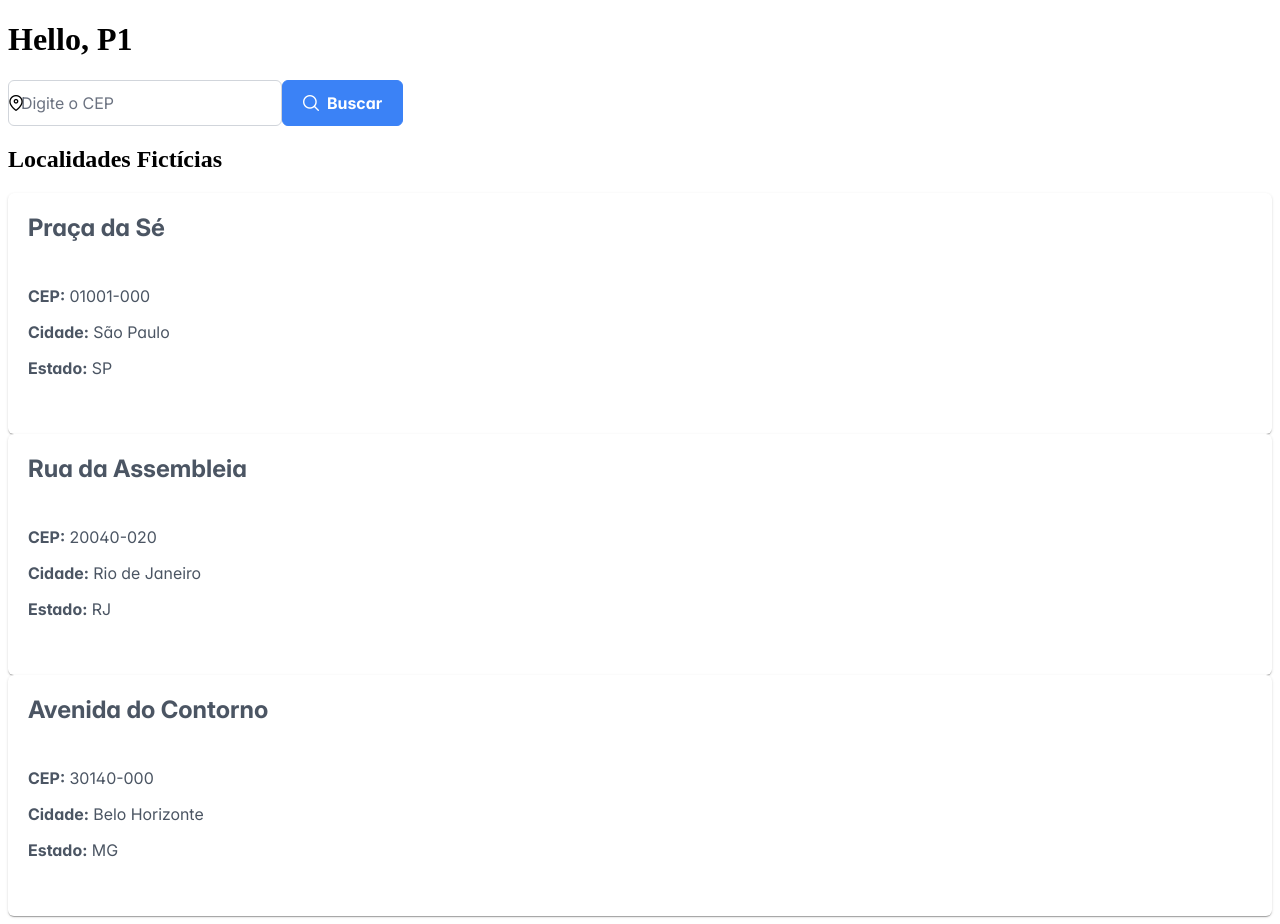
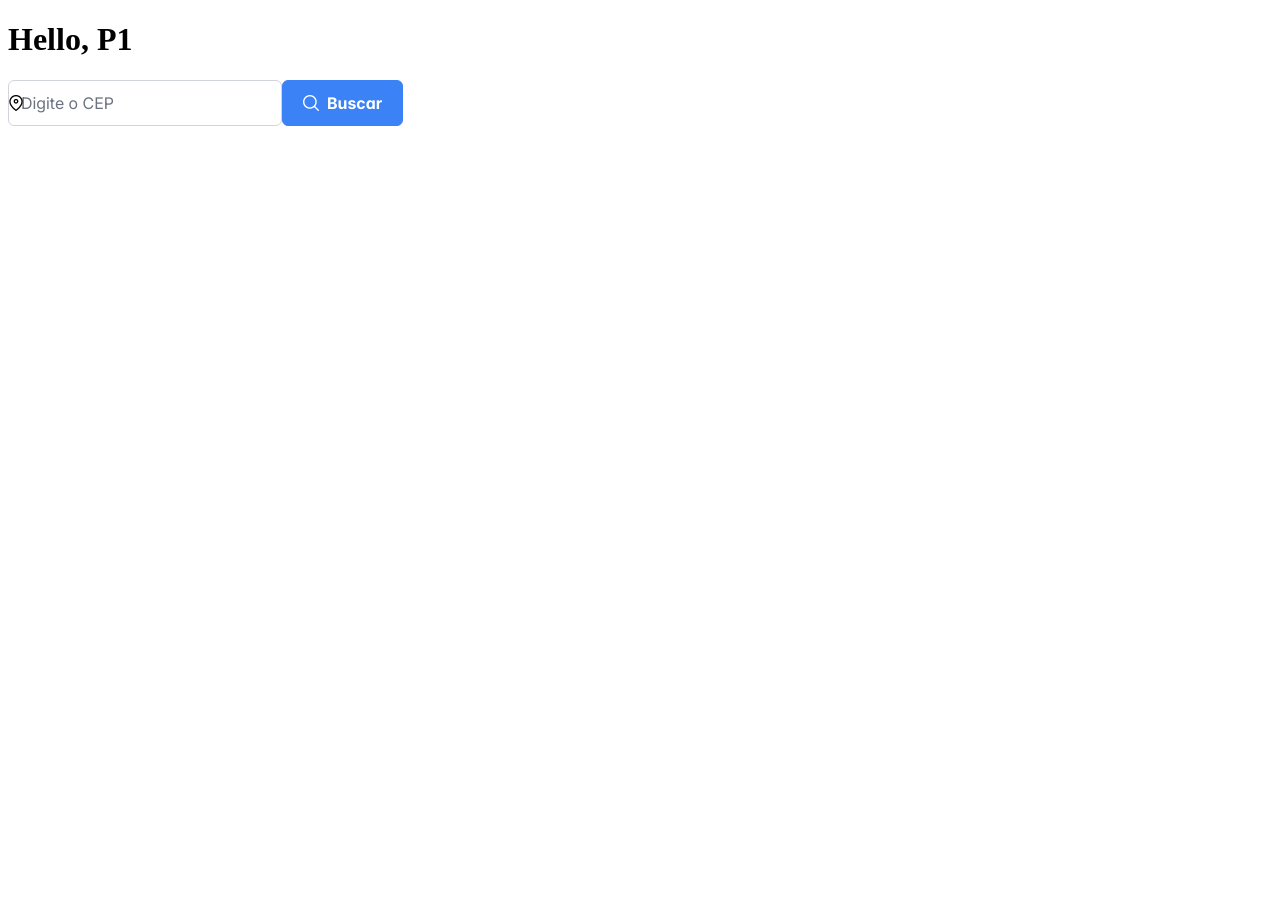
Before and after one commit to MateusGit123/CEP-P1, a React (Vite) app: page / in a window 1280 px wide. After the commit the page ends 800 px from the top, so only its background shows below. Built offline with nearby package versions, Linux system fonts and the light colour scheme.

Commit message:
feat(p1): exibe localidades reais

```diff
--- a/src/App.jsx
+++ b/src/App.jsx
@@ -1,13 +1,19 @@
-import React from 'react';
+import React, { useState } from 'react';
 import Busca from './components/Busca';
 import LocalidadeLista from './components/LocalidadeLista';
 
 function App() {
+  const [localidades, setLocalidades] = useState([]);
+
+  const adicionarLocalidade = (nova) => {
+    setLocalidades((atual) => [nova, ...atual]);
+  };
+
   return (
     <div className="p-4">
       <h1>Hello, P1</h1>
-      <Busca />
-      <LocalidadeLista />
+      <Busca aoBuscar={adicionarLocalidade} />
+      <LocalidadeLista localidades={localidades} />
     </div>
   );
 }
--- a/src/components/Busca.jsx
+++ b/src/components/Busca.jsx
@@ -3,7 +3,7 @@ import { InputText } from 'primereact/inputtext';
 import { Button } from 'primereact/button';
 import axios from 'axios';
 
-function Busca() {
+function Busca({ aoBuscar }) {
   const [cep, setCep] = useState('');
 
   const buscarCep = async () => {
@@ -21,10 +21,12 @@ function Busca() {
         alert('CEP não encontrado.');
       } else {
         console.log('Dados recebidos da API:', response.data);
+        aoBuscar(response.data); // envia os dados para o App
+        setCep(''); // limpa o campo
       }
     } catch (error) {
-      alert('Erro ao buscar o CEP. Verifique sua conexão ou tente novamente.');
-      console.error('Erro na requisição:', error);
+      alert('Erro ao buscar o CEP.');
+      console.error('Erro:', error);
     }
   };
 
--- a/src/components/LocalidadeLista.jsx
+++ b/src/components/LocalidadeLista.jsx
@@ -1,33 +1,14 @@
 import React from 'react';
 import { Card } from 'primereact/card';
 
-const localidades = [
-  {
-    cep: '01001-000',
-    logradouro: 'Praça da Sé',
-    localidade: 'São Paulo',
-    uf: 'SP',
-  },
-  {
-    cep: '20040-020',
-    logradouro: 'Rua da Assembleia',
-    localidade: 'Rio de Janeiro',
-    uf: 'RJ',
-  },
-  {
-    cep: '30140-000',
-    logradouro: 'Avenida do Contorno',
-    localidade: 'Belo Horizonte',
-    uf: 'MG',
-  },
-];
+function LocalidadeLista({ localidades }) {
+  if (localidades.length === 0) return null;
 
-function LocalidadeLista() {
   return (
     <div className="my-4">
-      <h2>Localidades Fictícias</h2>
+      <h2>Localidades Encontradas</h2>
       {localidades.map((l, i) => (
-        <Card key={i} title={l.logradouro} className="my-2">
+        <Card key={i} title={l.logradouro || 'Sem logradouro'} className="my-2">
           <p><strong>CEP:</strong> {l.cep}</p>
           <p><strong>Cidade:</strong> {l.localidade}</p>
           <p><strong>Estado:</strong> {l.uf}</p>
```
